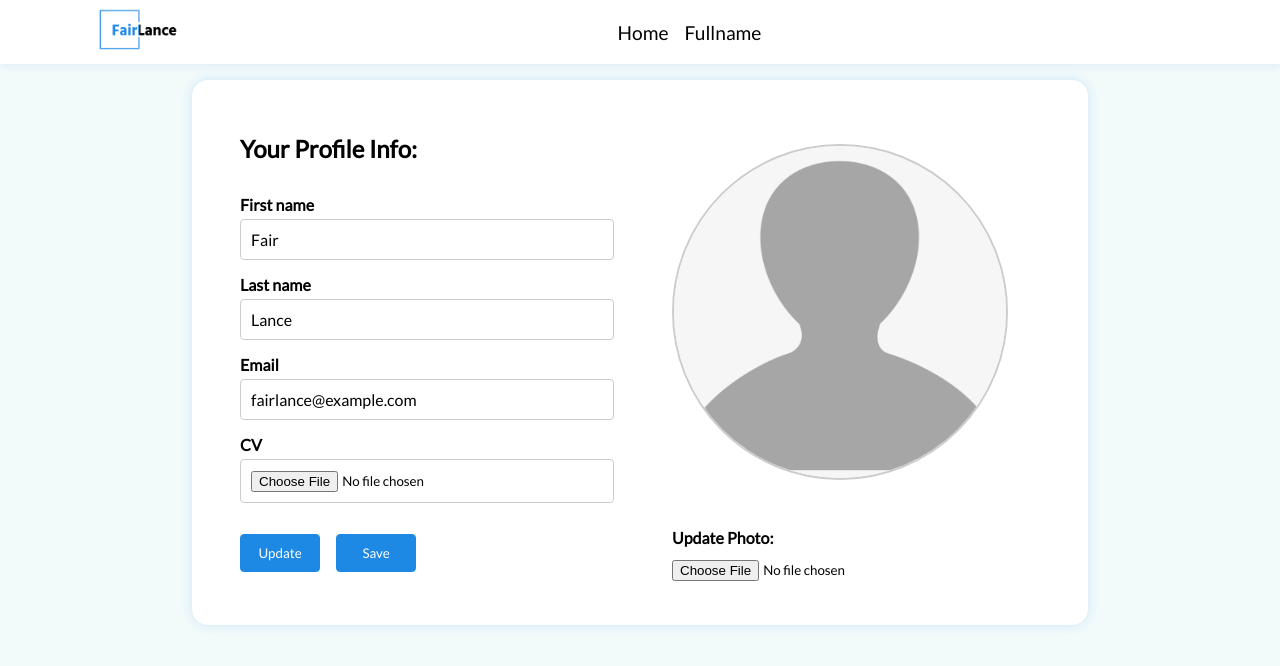
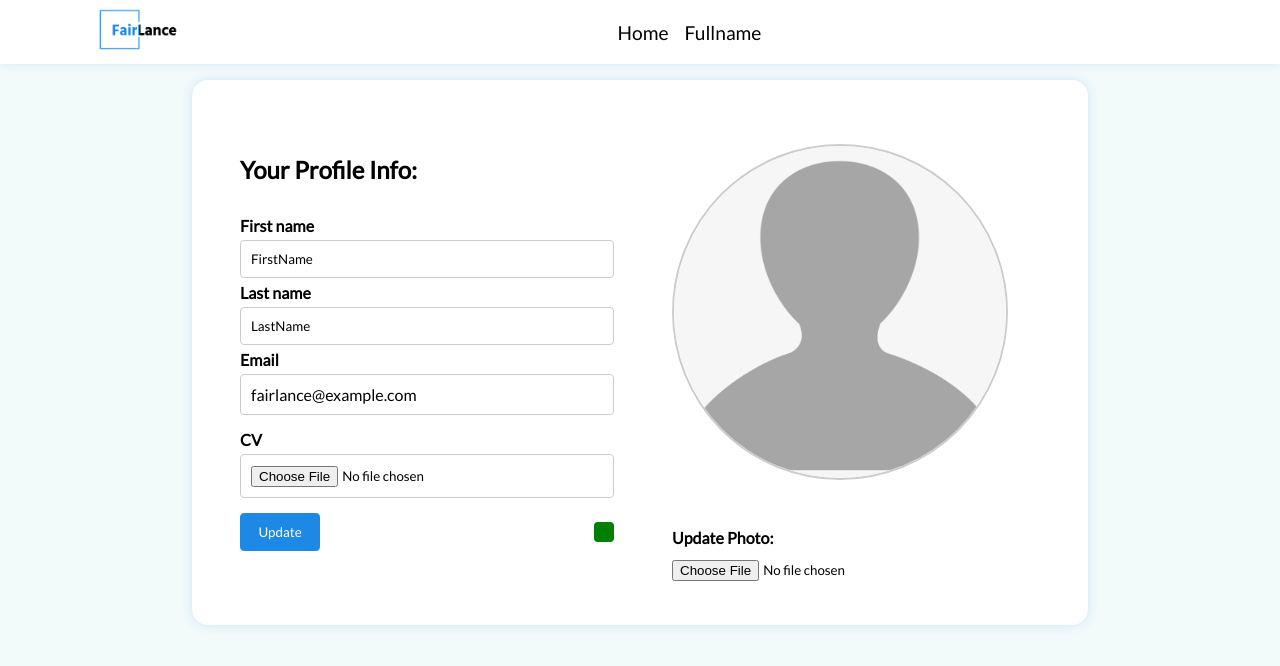
Before and after one commit to HamadaSalhab/fairlance, a React (Create React App) app in the folder frontend/: page /profile in a window 1280 px wide. Shown: the top 666 px of the page. Built offline with nearby package versions, Linux system fonts and the light colour scheme.

Commit message:
adding functionality

```diff
--- a/frontend/package.json
+++ b/frontend/package.json
@@ -16,6 +16,7 @@
     "react-router-dom": "^6.13.0",
     "react-scripts": "^2.1.3",
     "react-select": "^5.7.3",
+    "react-toastify": "^9.1.3",
     "styled-components": "^6.0.0-rc.3",
     "web-vitals": "^2.1.4",
     "yup": "^1.2.0"
--- a/frontend/src/pages/Profile/Components/MainView.js
+++ b/frontend/src/pages/Profile/Components/MainView.js
@@ -1,44 +1,92 @@
-import React from 'react'
-import defaultPfp from '../../../assets/images/defaultPfp.jpg'
-import { StyledContainer, ProfileInfo, InfoBox, StyledPfp, UploadPhoto, Button } from '../style'
+import React, { useState } from 'react';
+import defaultPfp from '../../../assets/images/defaultPfp.jpg';
+import { StyledContainer, ProfileInfo, InfoBox, StyledPfp, UploadPhoto, Button, InputField, UpdateMessage, ButtonsWrap} from '../style';
+import {toast} from 'react-toastify';
 
 const MainView = () => {
+  const [firstName, setFirstName] = useState('FirstName');
+  const [lastName, setLastName] = useState('LastName');
+  const [photo, setPhoto] = useState(defaultPfp);
+  const [cv, setCV] = useState(null);
+  const [showSuccessMessage, setShowSuccessMessage] = useState(false);
+
+  const handleUpdate = () => {
+
+    console.log(updatedFirstName);
+    console.log(updatedLastName);
+
+    const updatedFirstName = firstName;
+    const updatedLastName = lastName;
+    const updatedPhoto = '';
+    const updatedCV = '';
+
+    setFirstName(updatedFirstName);
+    setLastName(updatedLastName);
+    setPhoto(updatedPhoto);
+    setCV(updatedCV);
+
+    setShowSuccessMessage(true);
+
+    toast("Account updated successfully");
+  };
+
+  const handlePhotoChange = (e) => {
+    const selectedPhoto = e.target.files[0];
+    const photoURL = URL.createObjectURL(selectedPhoto);
+    setPhoto(photoURL);
+  };
+
+  const handleCVchange = (e) => {
+    const selectedFile = e.target.files[0];
+    setPhoto(selectedFile);
+  };
+
   return (
     <StyledContainer>
       <ProfileInfo>
         <h2>Your Profile Info:</h2>
-        <label for="fname">First name</label>
-        <InfoBox>
-          <p>Fair</p>
-        </InfoBox>
-        <label for="lname">Last name</label>
-        <InfoBox>
-          <p>Lance</p>
-        </InfoBox>
-        <label for="email">Email</label>
+
+        <label htmlFor="fname">First name</label>
+        <InputField type="text" id="fname" value={firstName}
+         onChange={(e) => setFirstName(e.target.value)} />
+
+        <label htmlFor="lname">Last name</label>
+        <InputField type="text" id="lname" value={lastName}
+         onChange={(e) => setLastName(e.target.value)} />
+
+        <label htmlFor="email">Email</label>
         <InfoBox>
           <p>fairlance@example.com</p>
         </InfoBox>
-        <label for="cv">CV</label>
+
+        <label htmlFor="cv">CV</label>
         <InfoBox>
-          <input type="file" id="cv" name="photo"></input>
+          <input type="file" id="cv" name="cv" onChange={handleCVchange}/>
         </InfoBox>
-        <Button>
-          Update
-        </Button>
-        <Button>
-          Save
-        </Button>
+        <ButtonsWrap>
+          <Button onClick={handleUpdate}>
+            Update
+          </Button>
+
+          <UpdateMessage>
+            {showSuccessMessage && (
+              <div className="success-message">Account updated successfully</div>
+            )}
+          </UpdateMessage>
+        </ButtonsWrap>
       </ProfileInfo>
+
       <StyledPfp>
-        <img src={defaultPfp} alt="Profile Picture"></img>
-        <label for="photo">Update Photo:</label>
+        <img src={defaultPfp} alt="Profile Picture" />
+        <label htmlFor="photo">Update Photo:</label>
+
         <UploadPhoto>
-          <input type="file" id="photo" name="photo"></input>
+          <input type="file" id="photo" name="photo" onChange={handlePhotoChange} />
         </UploadPhoto>
+
       </StyledPfp>
     </StyledContainer>
-  )
-}
+  );
+};
 
-export default MainView
+export default MainView;
--- a/frontend/src/pages/Profile/style.js
+++ b/frontend/src/pages/Profile/style.js
@@ -39,6 +39,15 @@ export const InfoBox = styled.div`
   border-radius: 4px;
 `;
 
+export const InputField = styled.input`
+  width: 100%;
+  padding: 10px;
+  margin-top: 5px;
+  margin-bottom: 5px;
+  border: 1px solid #ccc;
+  border-radius: 4px;
+`;
+
 export const StyledPfp = styled.div`
   img {
     border-radius: 50%;
@@ -65,11 +74,15 @@ export const UploadPhoto = styled.div`
   margin-bottom: 0.75rem;
 `;
 
+export const ButtonsWrap = styled.div `
+  display: flex;
+  align-items: center;
+  justify-content: space-between;
+`;
+
 export const Button = styled.button`
   width: 5rem;
   padding: 10px;
-  margin-top: 1rem;
-  margin-right: 1rem;
   background-color: #1E88E5;
   border: solid #1E88E5 1px;
   color: #fff;
@@ -81,3 +94,11 @@ export const Button = styled.button`
     background-color: #0056b3;
   }
 `;
+
+export const UpdateMessage = styled.div`
+  width: auto;
+  color: #fff;
+  background-color: green;
+  padding: 10px;
+  border-radius: 4px;
+`;
```
Also changed, not shown: 1 other file (tests, documents, lock files or other folders).
